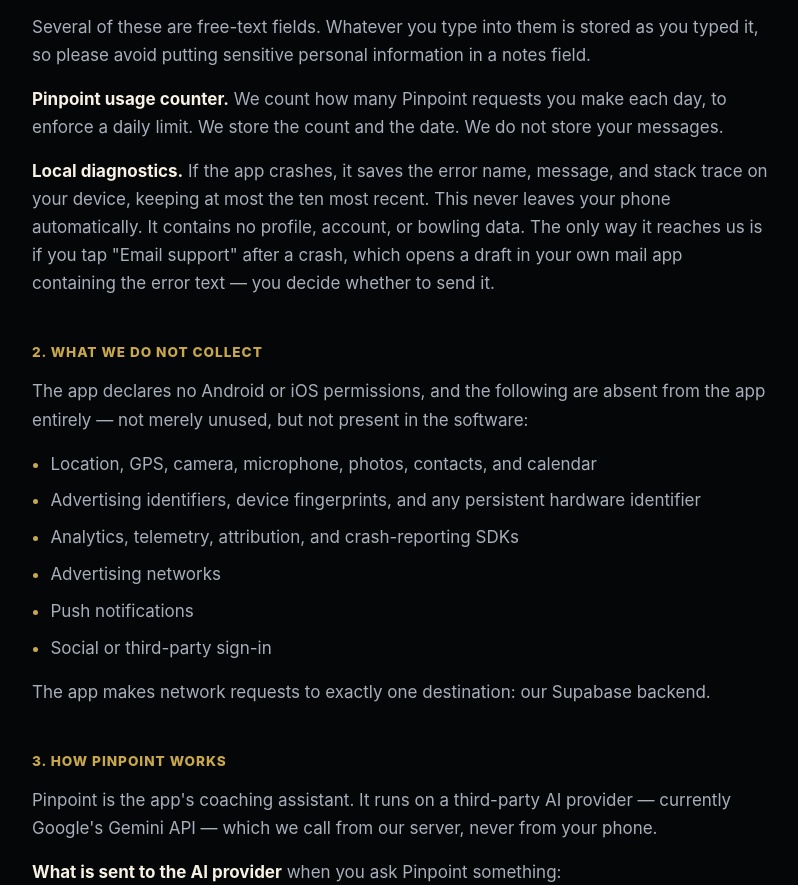
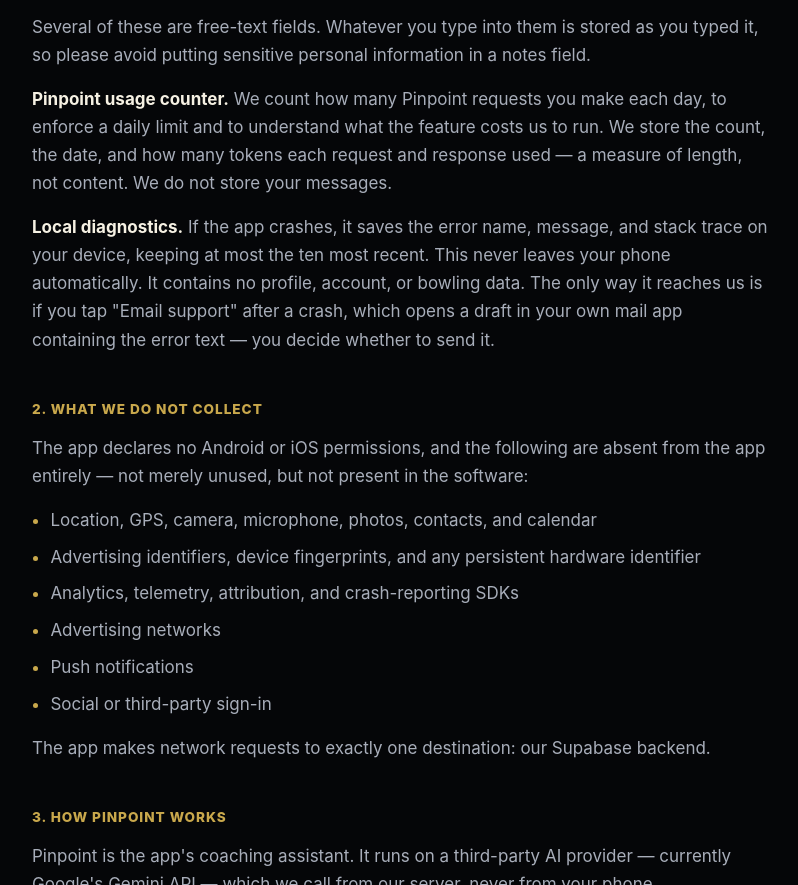
Before and after one commit to kylepearce1-arch/arsenal-edge-legal, a plain HTML site: page privacy.html in a window 1280 px wide. Shown: the part 1436-2321 px from the top of the page, without its empty margins (240-1038 px from the left). Drawn offline with Linux system fonts and the light colour scheme.

Commit message:
Disclose per-user token accounting
The Pinpoint usage counter now records token counts alongside the request
count, so the policy says so, and says plainly that a token count measures
length rather than content.

```diff
--- a/privacy.html
+++ b/privacy.html
@@ -69,8 +69,9 @@ at any time.</p>
 typed it, so please avoid putting sensitive personal information in a notes field.</p>
 
 <p><strong>Pinpoint usage counter.</strong> We count how many Pinpoint requests you make
-each day, to enforce a daily limit. We store the count and the date. We do not store your
-messages.</p>
+each day, to enforce a daily limit and to understand what the feature costs us to run. We
+store the count, the date, and how many tokens each request and response used &mdash; a
+measure of length, not content. We do not store your messages.</p>
 
 <p><strong>Local diagnostics.</strong> If the app crashes, it saves the error name,
 message, and stack trace on your device, keeping at most the ten most recent. This never
```
